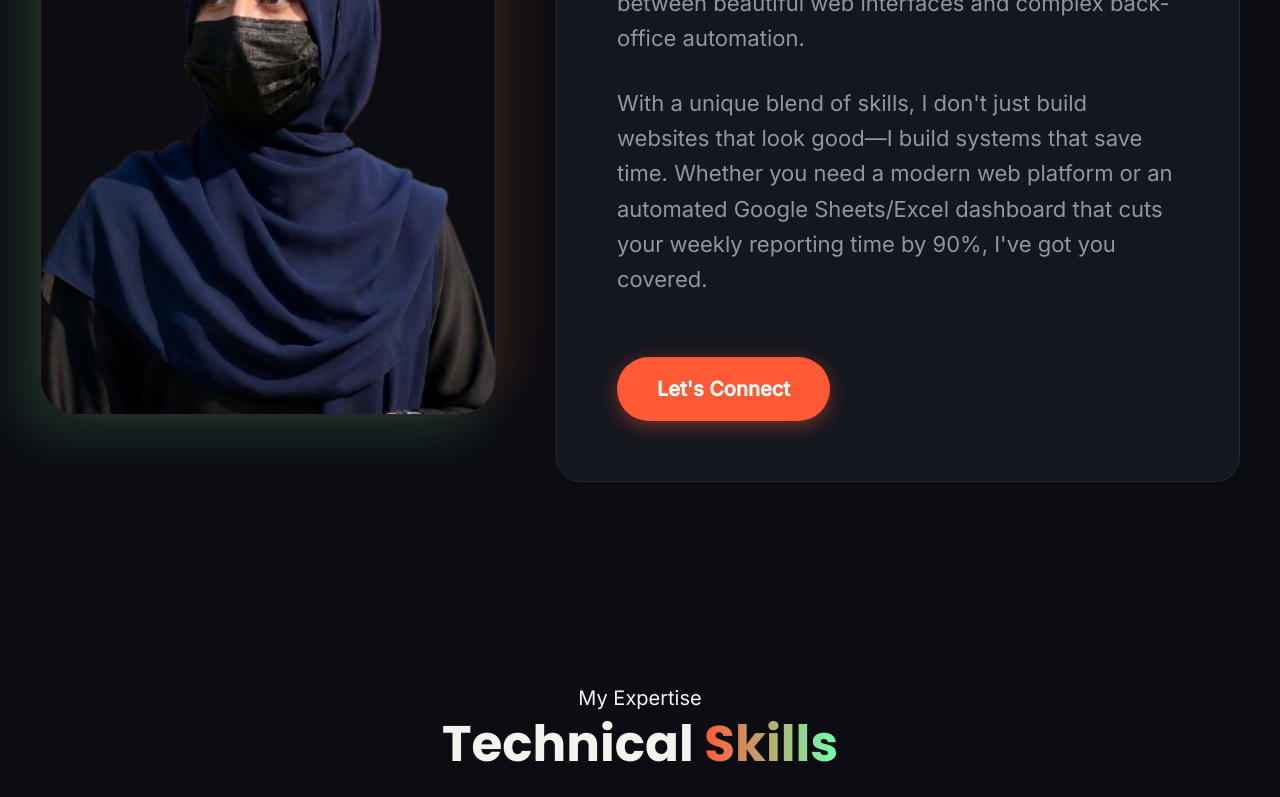
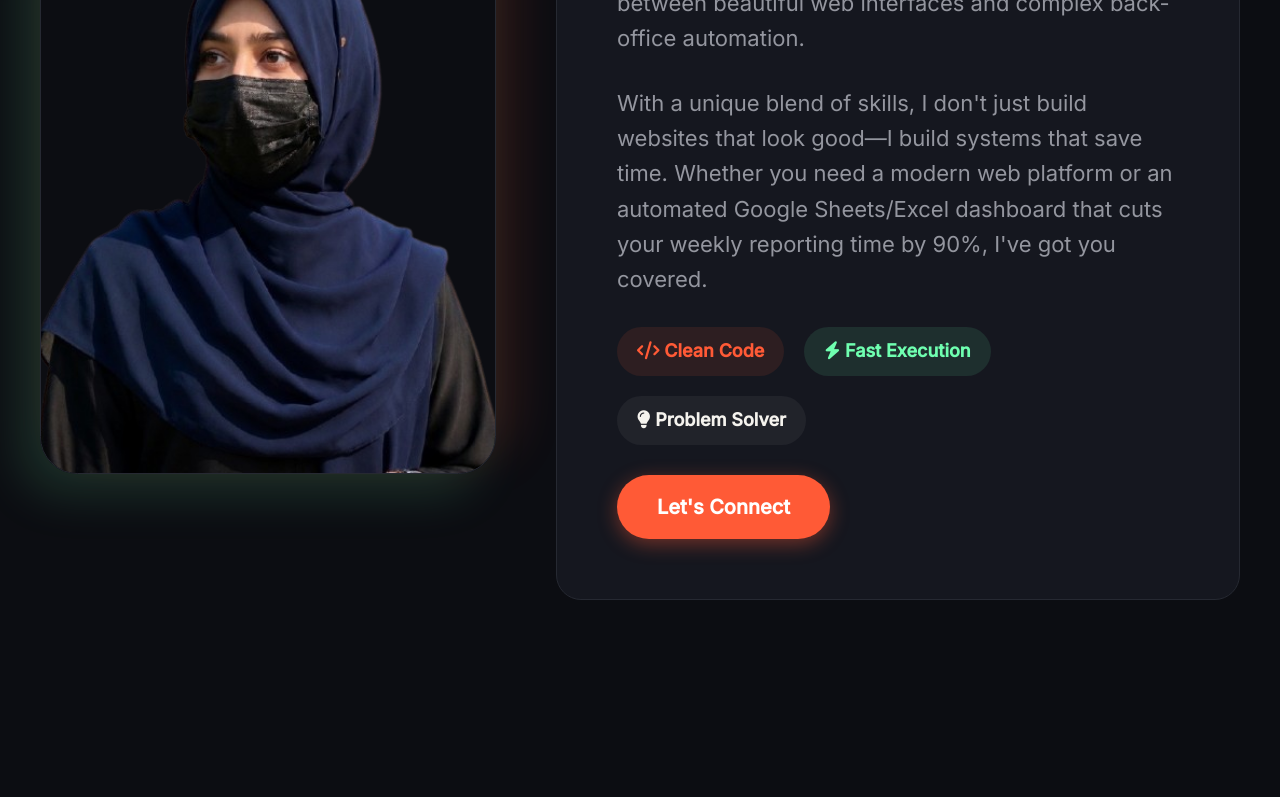
Before and after one commit to hareemrana522-crypto/Portfolio, a React (Vite) app: page / in a window 1280 px wide. Shown: the part 1505-2302 px from the top of the page. Built offline with nearby package versions, Linux system fonts and the light colour scheme.

Commit message:
Add highlight badges to About section to fill empty space aesthetically

```diff
--- a/src/components/About.jsx
+++ b/src/components/About.jsx
@@ -18,9 +18,13 @@ const About = () => {
                 <p>I am a passionate <strong>Web Developer</strong>, <strong>Excel VBA</strong>, and <strong>Google Sheets Expert</strong>. I specialize in bridging the gap between beautiful web interfaces and complex back-office automation.</p>
                 <p>With a unique blend of skills, I don't just build websites that look good—I build systems that save time. Whether you need a modern web platform or an automated Google Sheets/Excel dashboard that cuts your weekly reporting time by 90%, I've got you covered.</p>
 
+                <div className="about-highlights" style={{ display: 'flex', gap: '1rem', marginTop: '1.5rem', marginBottom: '1.5rem', flexWrap: 'wrap' }}>
+                    <span style={{ padding: '0.5rem 1rem', background: 'rgba(255,90,54,0.1)', color: 'var(--primary-color)', borderRadius: '30px', fontSize: '0.9rem', fontWeight: '600' }}><i className="fa-solid fa-code"></i> Clean Code</span>
+                    <span style={{ padding: '0.5rem 1rem', background: 'rgba(111,255,176,0.1)', color: 'var(--secondary-color)', borderRadius: '30px', fontSize: '0.9rem', fontWeight: '600' }}><i className="fa-solid fa-bolt"></i> Fast Execution</span>
+                    <span style={{ padding: '0.5rem 1rem', background: 'rgba(255,255,255,0.05)', color: 'var(--text-main)', borderRadius: '30px', fontSize: '0.9rem', fontWeight: '600' }}><i className="fa-solid fa-lightbulb"></i> Problem Solver</span>
+                </div>
 
-
-                <a href="#contact" className="btn btn-primary" style={{ marginTop: '1.5rem' }}>Let's Connect</a>
+                <a href="#contact" className="btn btn-primary">Let's Connect</a>
             </div>
         </div>
     </section>
```
